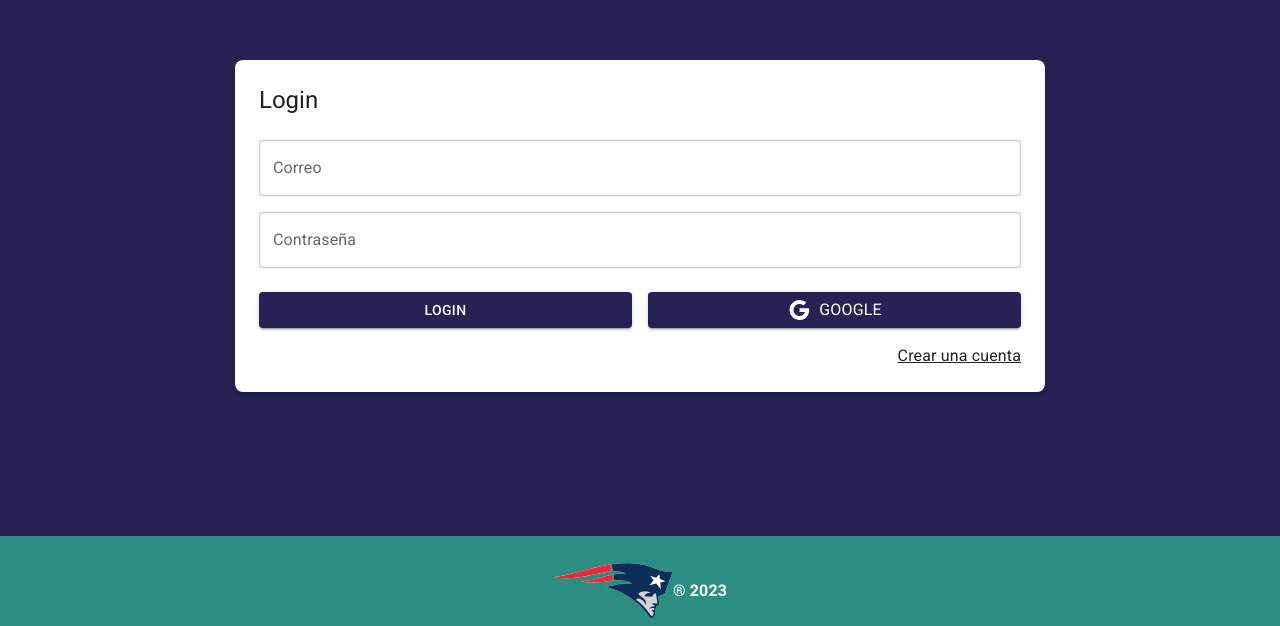
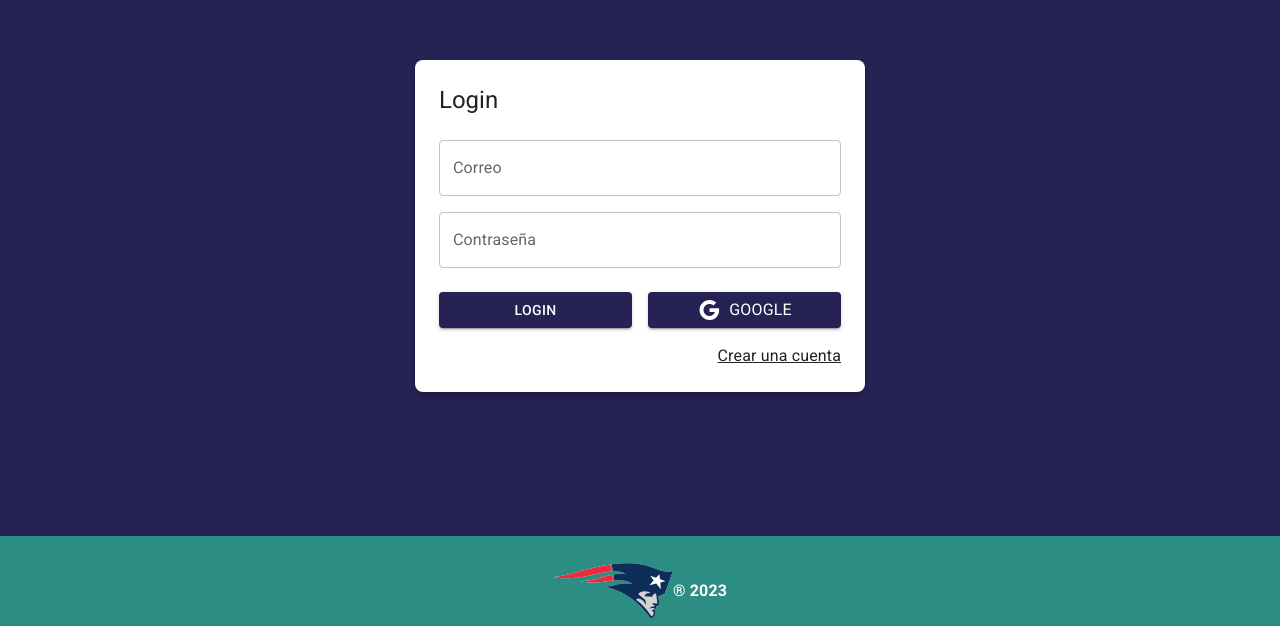
Before and after one commit to josefran14/journal-app, a React (Vite) app: page /auth/login in a window 1280 px wide. Shown: the part 174-800 px from the top of the page. Built offline with nearby package versions, Linux system fonts and the light colour scheme.

Commit message:
Se utilizo el AuthLayout para reutilizar los estilos que van a tener LoginPage y RegisterPage

```diff
--- /dev/null
+++ b/src/auth/layout/AuthLayout.jsx
@@ -0,0 +1,29 @@
+import { Grid, Typography } from "@mui/material"
+
+export const AuthLayout = ({children, title = ''}) => {
+  return (
+    <>
+     <Grid
+     container
+     spacing={0}
+     direction= "column"
+     alignItems= "center"
+     justifyContent= "center"
+     sx={{minHeight: "100vh", backgroundColor: "primary.main", padding: 4}}
+     >
+
+      <Grid item
+      className="box-shadow"
+      xs={3}
+      sx={{bgcolor: "white", padding: 3, borderRadius: 2, width: {sm: 450}}}>
+
+      <Typography variant="h5" sx={{mb: 1}}>{title}</Typography>
+
+      {children}
+
+      </Grid>
+
+    </Grid>
+    </>
+  )
+}
--- a/src/auth/pages/LoginPage.jsx
+++ b/src/auth/pages/LoginPage.jsx
@@ -1,25 +1,12 @@
 import {Link as RouterLink} from "react-router-dom"
 import { Google } from "@mui/icons-material"
 import { Button, Grid, Link, TextField, Typography } from "@mui/material"
+import { AuthLayout } from "../layout/AuthLayout"
 
 export const LoginPage = () => {
   return (
     <>
-     <Grid
-     container
-     spacing={0}
-     direction= "column"
-     alignItems= "center"
-     justifyContent= "center"
-     sx={{minHeight: "100vh", backgroundColor: "primary.main", padding: 4}}
-     >
-
-      <Grid item
-      className="box-shadow"
-      xs={3}
-      sx={{bgcolor: "white", padding: 3, borderRadius: 2}}>
-
-      <Typography variant="h5" sx={{mb: 1}}>Login</Typography>
+     <AuthLayout title= 'Login'>
 
       <form>
         <Grid container>
@@ -70,10 +57,7 @@
         </Grid>
 
       </form>
-
-      </Grid>
-
-     </Grid>
+     </AuthLayout>
     </>
   )
 }
```
Also changed, not shown: src/assets/argentina.svg (added).
